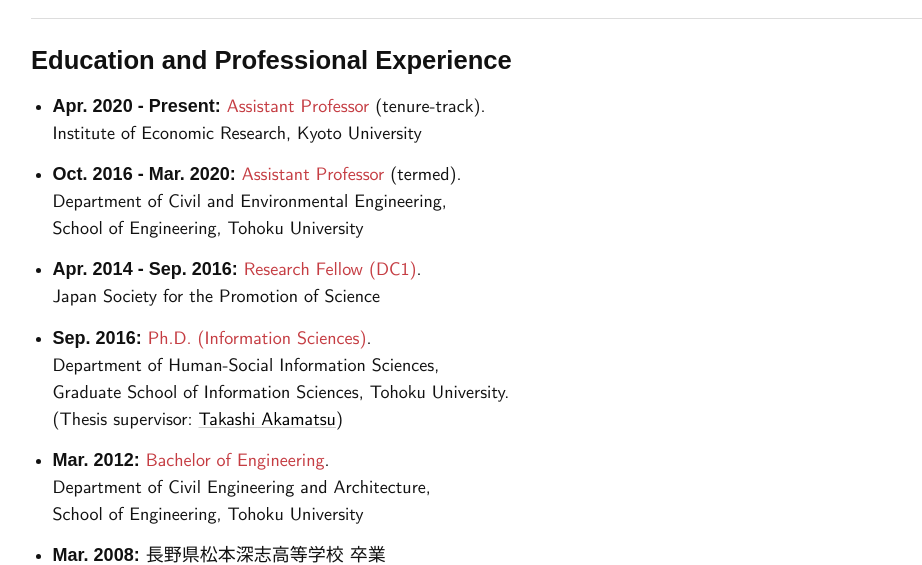
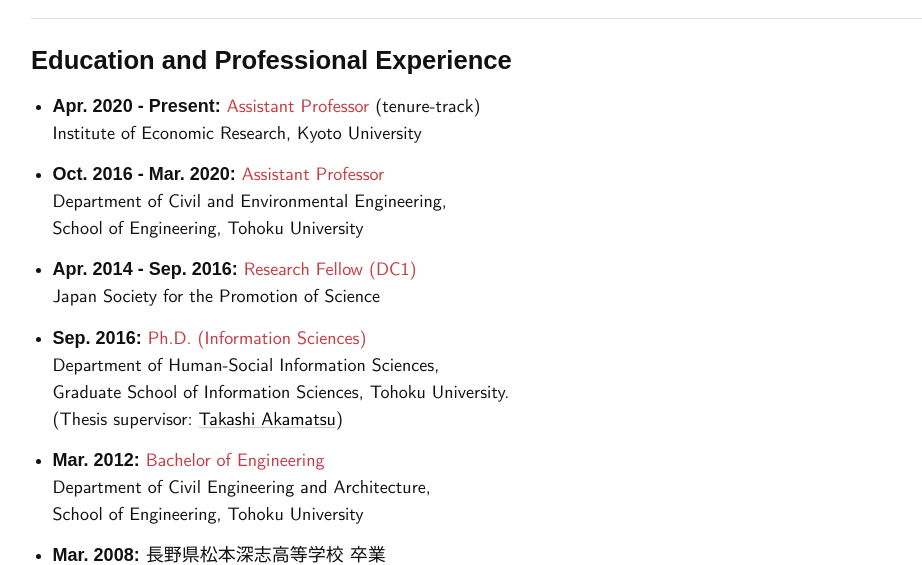
Before and after one commit to mino-osawa/mino-osawa.github.io, a Jekyll site: the page built from index.markdown, in a window 1280 px wide and 900 px high, scrolled down 1789 px. Shown: the part 164-729 px from the top of the window, without its empty margins (9-931 px from the left). Built offline with Jekyll 4.4.1, drawn with Linux system fonts in a browser that asks for light colours; some web fonts are replaced.

Commit message:
minor fixes

```diff
--- a/_includes/other.html
+++ b/_includes/other.html
@@ -2,25 +2,25 @@
 <ul class="ref-list">
     <li>
         <b>Apr. 2020 - Present:</b>
-        <span class="red-like">Assistant Professor</span>  (tenure-track). <br class="wide">
+        <span class="red-like">Assistant Professor</span>  (tenure-track) <br class="wide">
         Institute of Economic Research, Kyoto University</li>
     <li>
         <b>Oct. 2016 - Mar. 2020:</b>
-        <span class="red-like">Assistant Professor</span> (termed). <br class="wide">
+        <span class="red-like">Assistant Professor</span> <br class="wide">
         Department of Civil and Environmental Engineering, <br class="wide">
         School of Engineering, Tohoku University</li>
     <li>
         <b>Apr. 2014 - Sep. 2016:</b>
-        <span class="red-like">Research Fellow (DC1)</span>. <br class="wide">
+        <span class="red-like">Research Fellow (DC1)</span> <br class="wide">
         Japan Society for the Promotion of Science</li>
     <li>
         <b>Sep. 2016:</b>
-        <span class="red-like">Ph.D. (Information Sciences)</span>. <br class="wide">
+        <span class="red-like">Ph.D. (Information Sciences)</span> <br class="wide">
         Department of Human-Social Information Sciences,<br class="wide"> Graduate School of Information Sciences, Tohoku University.<br class="wide">
         (Thesis supervisor: <a href="http://www.plan.civil.tohoku.ac.jp/~akamatsu/Akamatsu-E.htm">Takashi Akamatsu</a>)</li>
     <li>
         <b>Mar. 2012:</b>
-        <span class="red-like">Bachelor of Engineering</span>. <br class="wide">
+        <span class="red-like">Bachelor of Engineering</span> <br class="wide">
         Department of Civil Engineering and Architecture, <br class="wide"> School of Engineering, Tohoku University</li>
     <li>
         <b>Mar. 2008:</b> 長野県松本深志高等学校 卒業</li>
```
